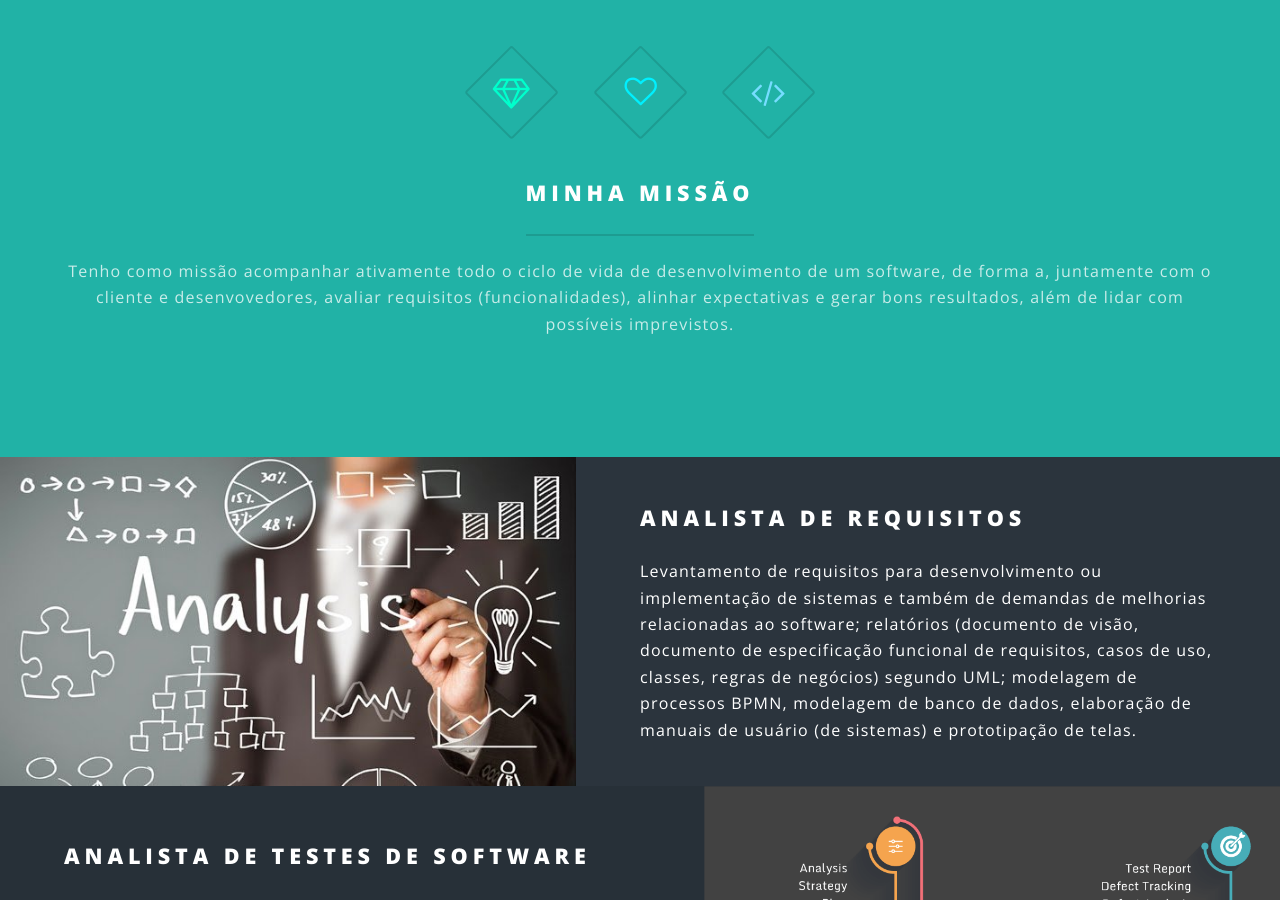
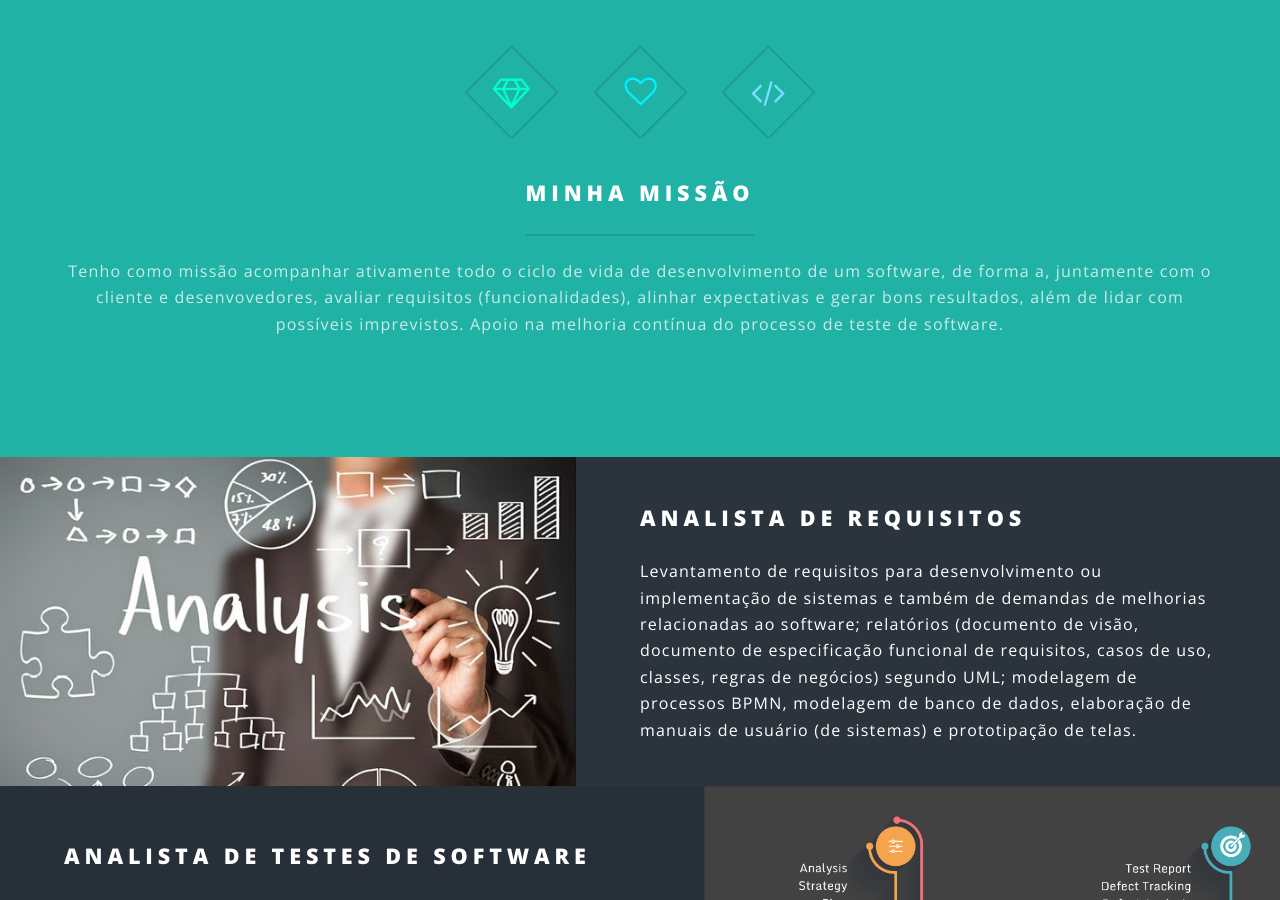
Before and after one commit to SaraFernandes/sarafernandes.github.io_sfdhgdfg, a Jekyll site: the page built from index.html, in a window 1280 px wide and 900 px high, scrolled down 1325 px. Built offline with Jekyll 4.4.1, drawn with Linux system fonts in a browser that asks for light colours.

Commit message:
Update index.html

```diff
--- a/index.html
+++ b/index.html
@@ -32,7 +32,7 @@ layout: landing
 
 							<header class="major">
 								<h2>Minha Missão</h2>
-								<p> Tenho como missão acompanhar ativamente todo o ciclo de vida de desenvolvimento de um software, de forma a, juntamente com o cliente e desenvovedores, avaliar requisitos (funcionalidades), alinhar expectativas e gerar bons resultados, além de lidar com possíveis imprevistos.
+								<p> Tenho como missão acompanhar ativamente todo o ciclo de vida de desenvolvimento de um software, de forma a, juntamente com o cliente e desenvovedores, avaliar requisitos (funcionalidades), alinhar expectativas e gerar bons resultados, além de lidar com possíveis imprevistos. Apoio na melhoria contínua do processo de teste de software.
 								</p>
 							</header>
 						</div>
```
